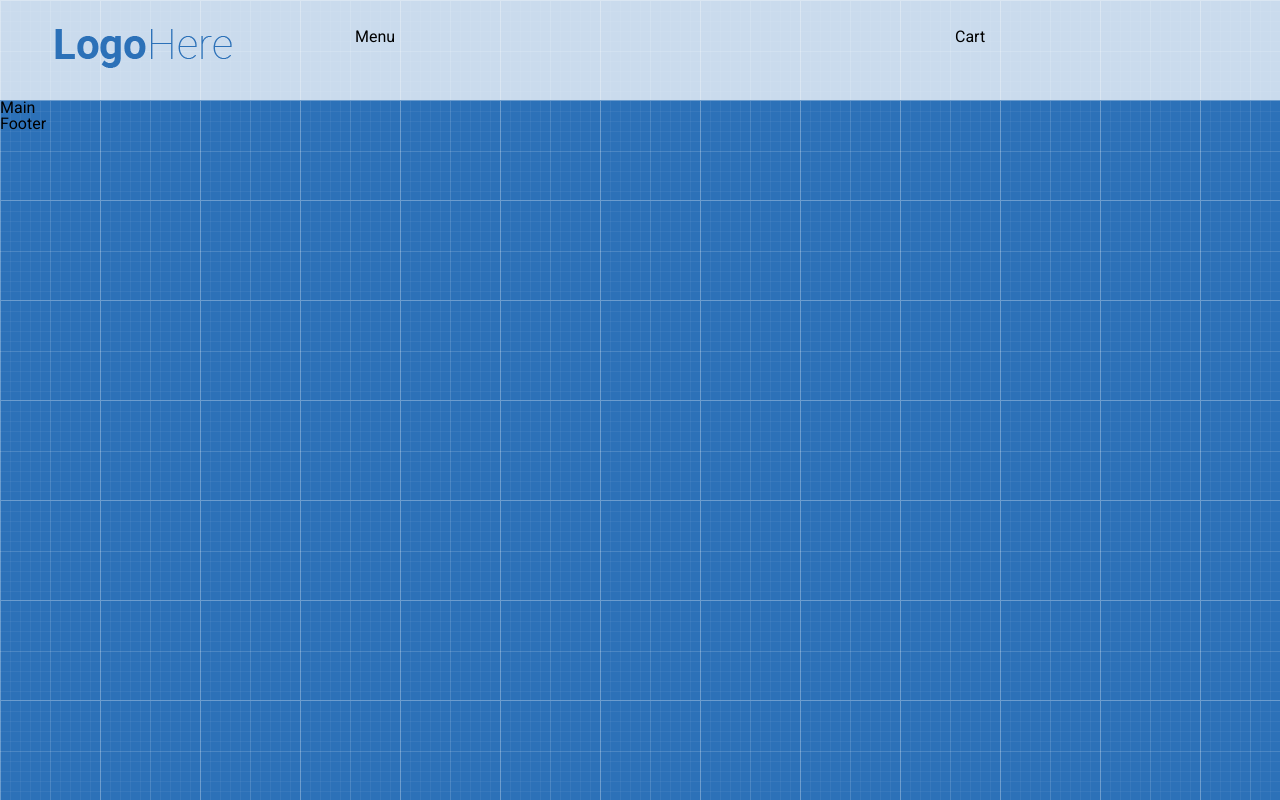
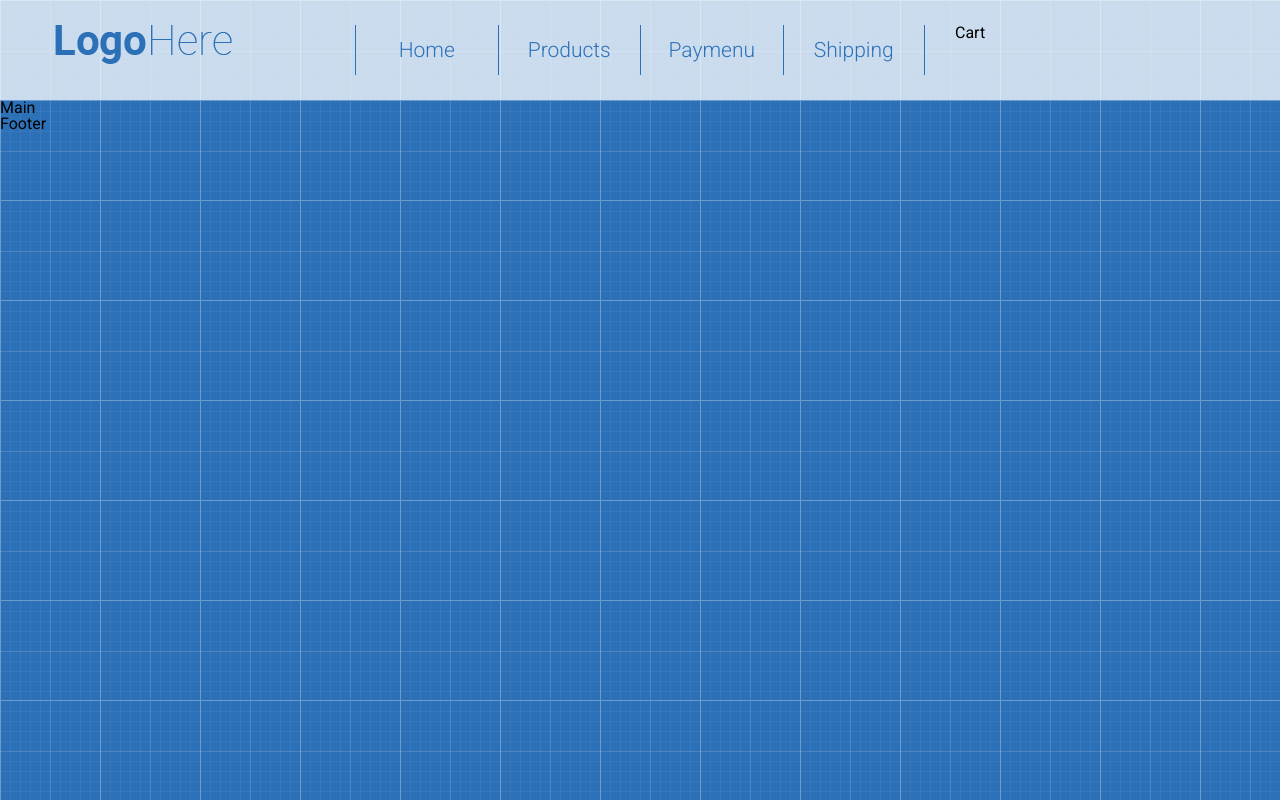
Before and after one commit to kznkv-skillup/shop-project-14-04, a plain HTML site: page index.html in a window 1280 px wide. Drawn offline with Linux system fonts and the light colour scheme.

Commit message:
added logo and menu

```diff
--- a/index.html
+++ b/index.html
@@ -24,7 +24,16 @@
                             </a>
                         </div>
                     </div>
-                    <div class="col-6">Menu</div>
+                    <div class="col-6">
+                        <nav>
+                            <ul class="menu">
+                                <li><a href="">Home</a></li>
+                                <li><a href="">Products</a></li>
+                                <li><a href="">Paymenu</a></li>
+                                <li><a href="">Shipping</a></li>
+                            </ul>
+                        </nav>
+                    </div>
                     <div class="col-3">Cart</div>
                 </div>
             </div>
--- a/style.css
+++ b/style.css
@@ -37,3 +37,29 @@ body {
     display: flex;
     align-items: center;
 }
+
+.menu {
+    display: flex;
+}
+.menu li {
+    width: 25%;
+    border-left: 1px solid #2c71b8;
+}
+.menu li:last-child {
+    border-right: 1px solid #2c71b8;
+}
+.menu a {
+    display: flex;
+    justify-content: center;
+    align-items: center;
+    height: 50px;
+    color: #2c71b8;
+    font-size: 21px;
+    font-weight: 300;
+    text-decoration: none;
+}
+
+.menu a:hover {
+    background-color: #2c71b8;
+    color: white;
+}
```
